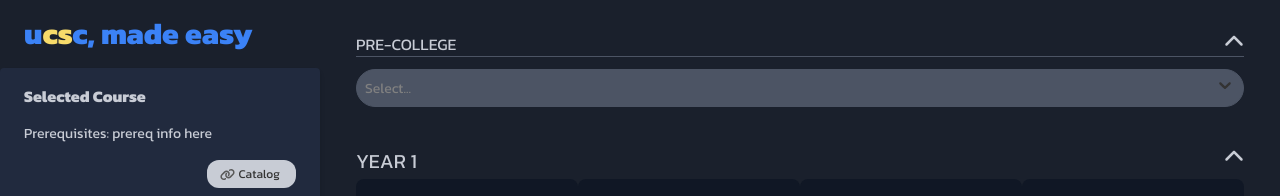
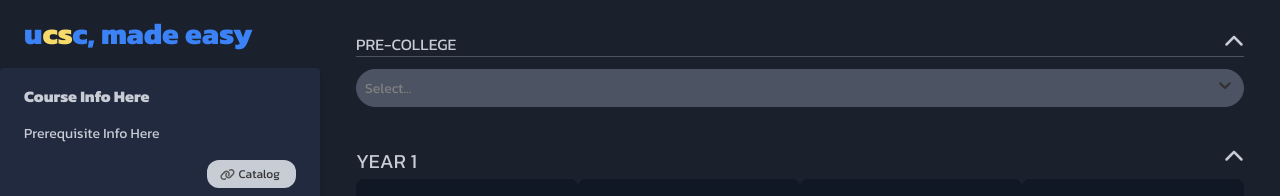
Before and after one commit to nhi1e/ucsc-made-easy-frontend, a React (Vite) app: page / in a window 1280 px wide. Shown: the top 196 px of the page. Built offline with nearby package versions, Linux system fonts and the light colour scheme.

Commit message:
course info mapped to state var

```diff
--- a/src/App.jsx
+++ b/src/App.jsx
@@ -51,6 +51,7 @@
     [], // for major stuff
     [], // for ge stuff
     0, // for credits?
+    ["Course Info Here", "Prerequisite Info Here", ""], // for course info 19
   ]);
 
   const [apCredit, setAPCredit] = useState([]);
--- a/src/components/Info.jsx
+++ b/src/components/Info.jsx
@@ -4,17 +4,17 @@
     <div className=" bg-black-dark1 mb-4 max-w-sm rounded overflow-hidden shadow-md">
       <div className="px-6 py-4">
         <div className="font-bold text-gray-dark text-ml mb-0.25">
-          Selected Course
+          {satisfied[19][0]}
         </div>
       </div>
       <div className="px-6  pb-2">
         <p className="text-gray-700 text-gray-dark text-sm pb-2">
-          Prerequisites: prereq info here
+          {satisfied[19][1]}
         </p>
         <div className="bg-gray-light justify-end py-2 rounded-2xl flex items-center">
           <div className="className=text-white bg-gray-dark hover:bg-gray font-medium rounded-xl text-xs px-2 py-1 focus:outline-none">
             <a
-              href="https://catalog.ucsc.edu/en/current/general-catalog/academic-units/baskin-engineering/computer-science-and-engineering/computer-science-bs/"
+              href={satisfied[19][2]}
               target="_blank"
               className="font-medium text-xs px-0 py-0.5 focus:outline-none mr-2 flex items-center" // Combined styles for link and flex container
             >
```
